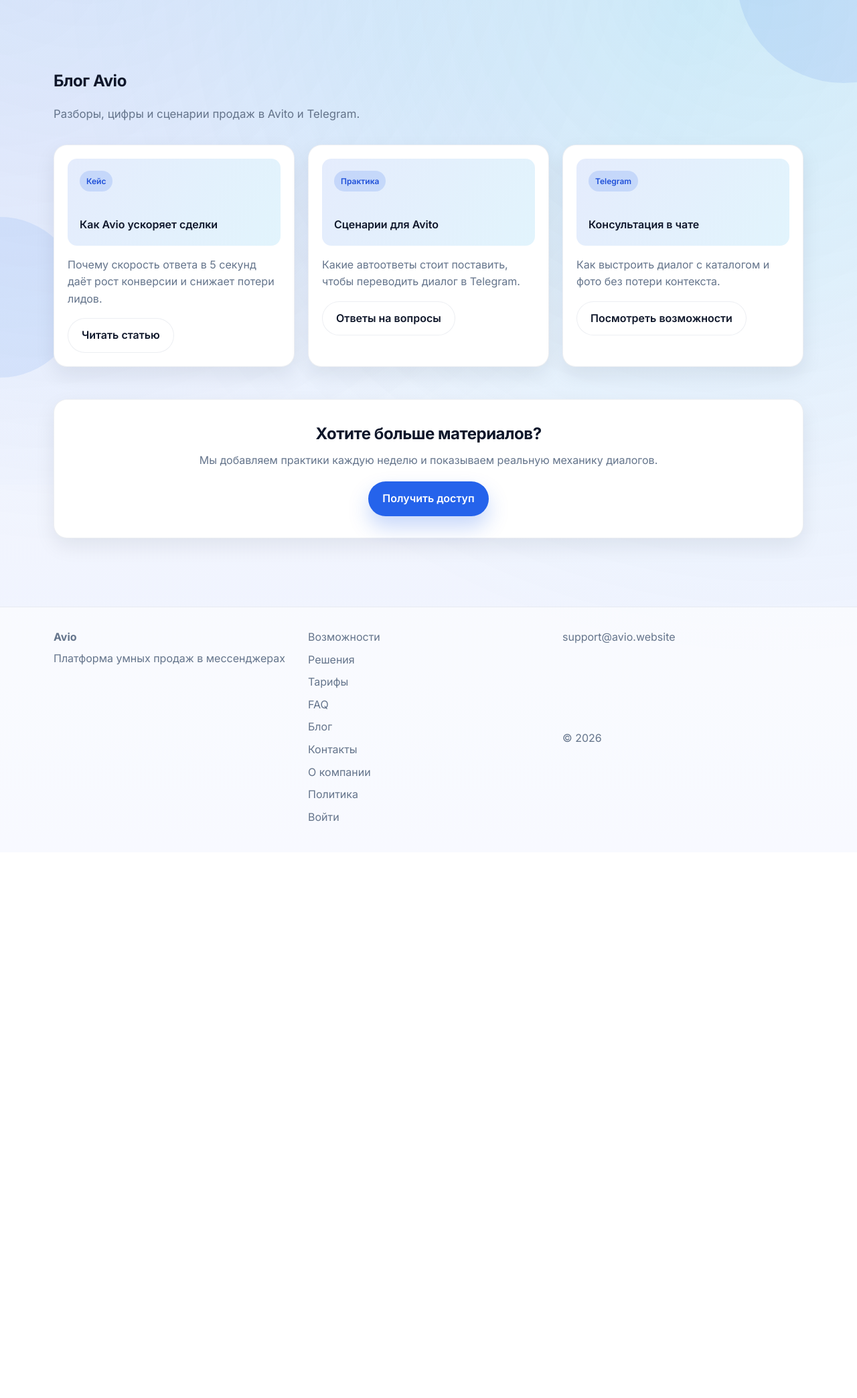
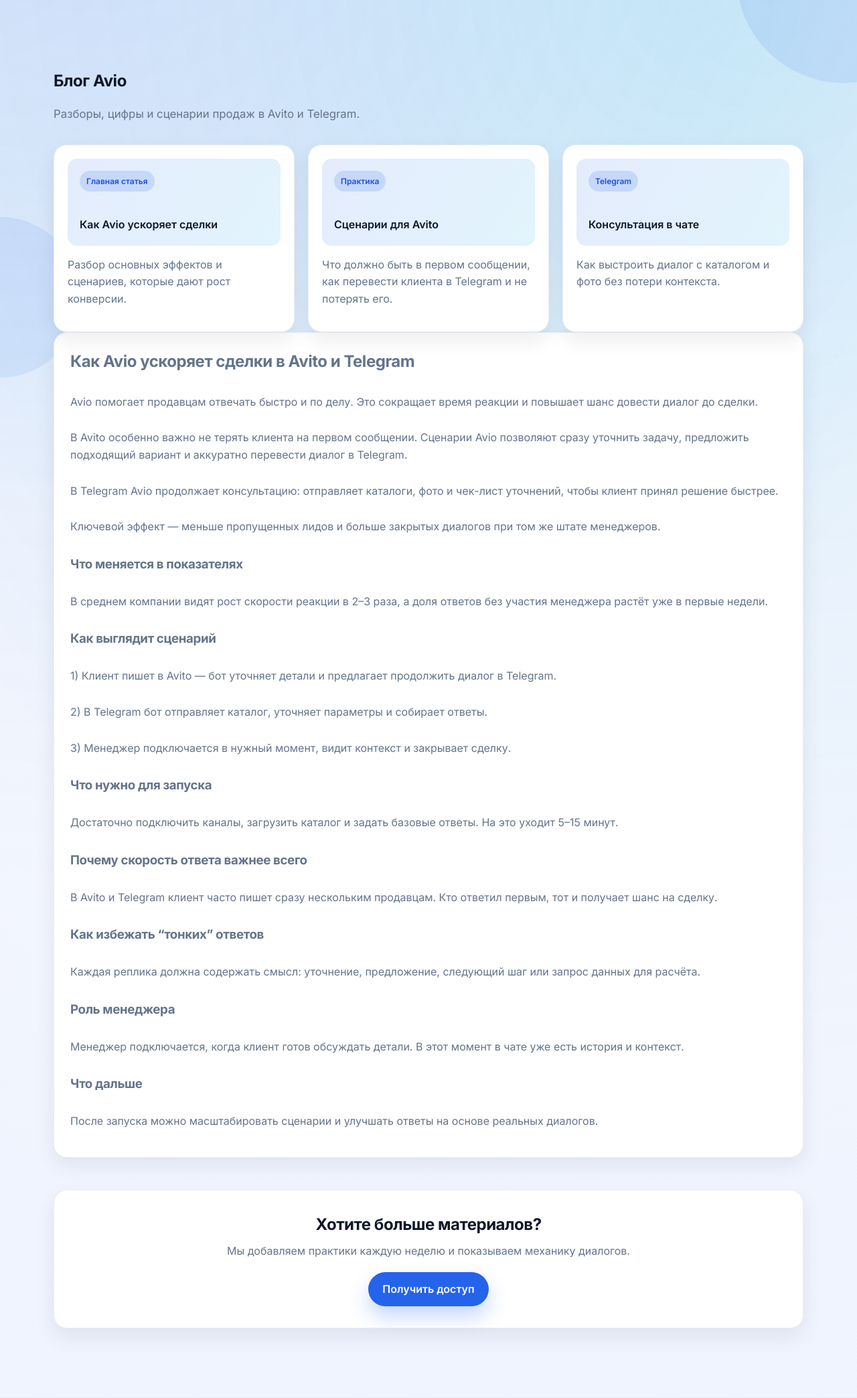
Before and after one commit to IsyaTS/avio, a FastAPI app: template apps/api/templates/marketing/blog.html in a window 1280 px wide; the page is wider, and only the part inside the window is pictured. Shown: the part 76-2164 px from the top of that part at 67% size. Before the commit the page ends 1303 px from the top of that part, so only its background shows below. Run offline with FastAPI, Linux system fonts and the light colour scheme; the template is opened without the code that fills it, so the values that code supplies are empty; parts of the project's set-up code (start-up, migrations or seed data) failed here and were passed over; some libraries are stand-ins or nearby versions.

Commit message:
Move avio-launch article into blog

```diff
--- a/apps/api/templates/marketing/blog.html
+++ b/apps/api/templates/marketing/blog.html
@@ -10,19 +10,17 @@
     <div class="demo-grid">
       <article class="demo-card">
         <div class="demo-preview">
-          <div class="demo-pill">Кейс</div>
+          <div class="demo-pill">Главная статья</div>
           <span class="demo-title">Как Avio ускоряет сделки</span>
         </div>
-        <p>Почему скорость ответа в 5 секунд даёт рост конверсии и снижает потери лидов.</p>
-        <a class="btn btn--ghost" href="/blog/avio-launch">Читать статью</a>
+        <p>Разбор основных эффектов и сценариев, которые дают рост конверсии.</p>
       </article>
       <article class="demo-card">
         <div class="demo-preview">
           <div class="demo-pill">Практика</div>
           <span class="demo-title">Сценарии для Avito</span>
         </div>
-        <p>Какие автоответы стоит поставить, чтобы переводить диалог в Telegram.</p>
-        <a class="btn btn--ghost" href="/faq">Ответы на вопросы</a>
+        <p>Что должно быть в первом сообщении, как перевести клиента в Telegram и не потерять его.</p>
       </article>
       <article class="demo-card">
         <div class="demo-preview">
@@ -30,12 +28,34 @@
           <span class="demo-title">Консультация в чате</span>
         </div>
         <p>Как выстроить диалог с каталогом и фото без потери контекста.</p>
-        <a class="btn btn--ghost" href="/features">Посмотреть возможности</a>
       </article>
+    </div>
+    <div class="story-block">
+      <h2>Как Avio ускоряет сделки в Avito и Telegram</h2>
+      <p>Avio помогает продавцам отвечать быстро и по делу. Это сокращает время реакции и повышает шанс довести диалог до сделки.</p>
+      <p>В Avito особенно важно не терять клиента на первом сообщении. Сценарии Avio позволяют сразу уточнить задачу, предложить подходящий вариант и аккуратно перевести диалог в Telegram.</p>
+      <p>В Telegram Avio продолжает консультацию: отправляет каталоги, фото и чек-лист уточнений, чтобы клиент принял решение быстрее.</p>
+      <p>Ключевой эффект — меньше пропущенных лидов и больше закрытых диалогов при том же штате менеджеров.</p>
+      <h3>Что меняется в показателях</h3>
+      <p>В среднем компании видят рост скорости реакции в 2–3 раза, а доля ответов без участия менеджера растёт уже в первые недели.</p>
+      <h3>Как выглядит сценарий</h3>
+      <p>1) Клиент пишет в Avito — бот уточняет детали и предлагает продолжить диалог в Telegram.</p>
+      <p>2) В Telegram бот отправляет каталог, уточняет параметры и собирает ответы.</p>
+      <p>3) Менеджер подключается в нужный момент, видит контекст и закрывает сделку.</p>
+      <h3>Что нужно для запуска</h3>
+      <p>Достаточно подключить каналы, загрузить каталог и задать базовые ответы. На это уходит 5–15 минут.</p>
+      <h3>Почему скорость ответа важнее всего</h3>
+      <p>В Avito и Telegram клиент часто пишет сразу нескольким продавцам. Кто ответил первым, тот и получает шанс на сделку.</p>
+      <h3>Как избежать “тонких” ответов</h3>
+      <p>Каждая реплика должна содержать смысл: уточнение, предложение, следующий шаг или запрос данных для расчёта.</p>
+      <h3>Роль менеджера</h3>
+      <p>Менеджер подключается, когда клиент готов обсуждать детали. В этот момент в чате уже есть история и контекст.</p>
+      <h3>Что дальше</h3>
+      <p>После запуска можно масштабировать сценарии и улучшать ответы на основе реальных диалогов.</p>
     </div>
     <div class="final-cta">
       <h2>Хотите больше материалов?</h2>
-      <p>Мы добавляем практики каждую неделю и показываем реальную механику диалогов.</p>
+      <p>Мы добавляем практики каждую неделю и показываем механику диалогов.</p>
       <a class="btn btn--primary" href="/register">Получить доступ</a>
     </div>
   </div>
```
Also changed, not shown: apps/api/templates/marketing/blog_post.html (deleted, +0 -43 lines), apps/api/web/auth.py (+1 -14 lines).
